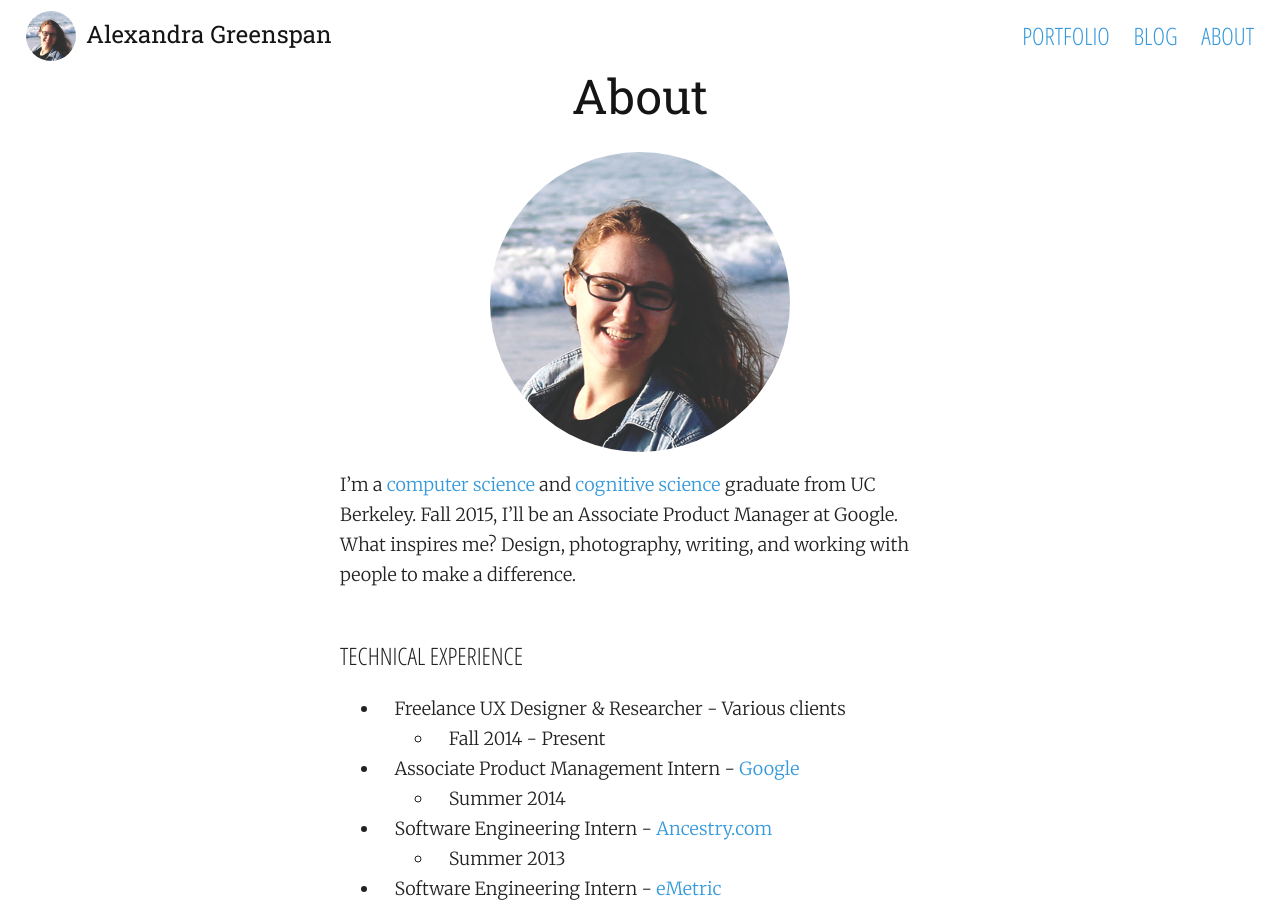
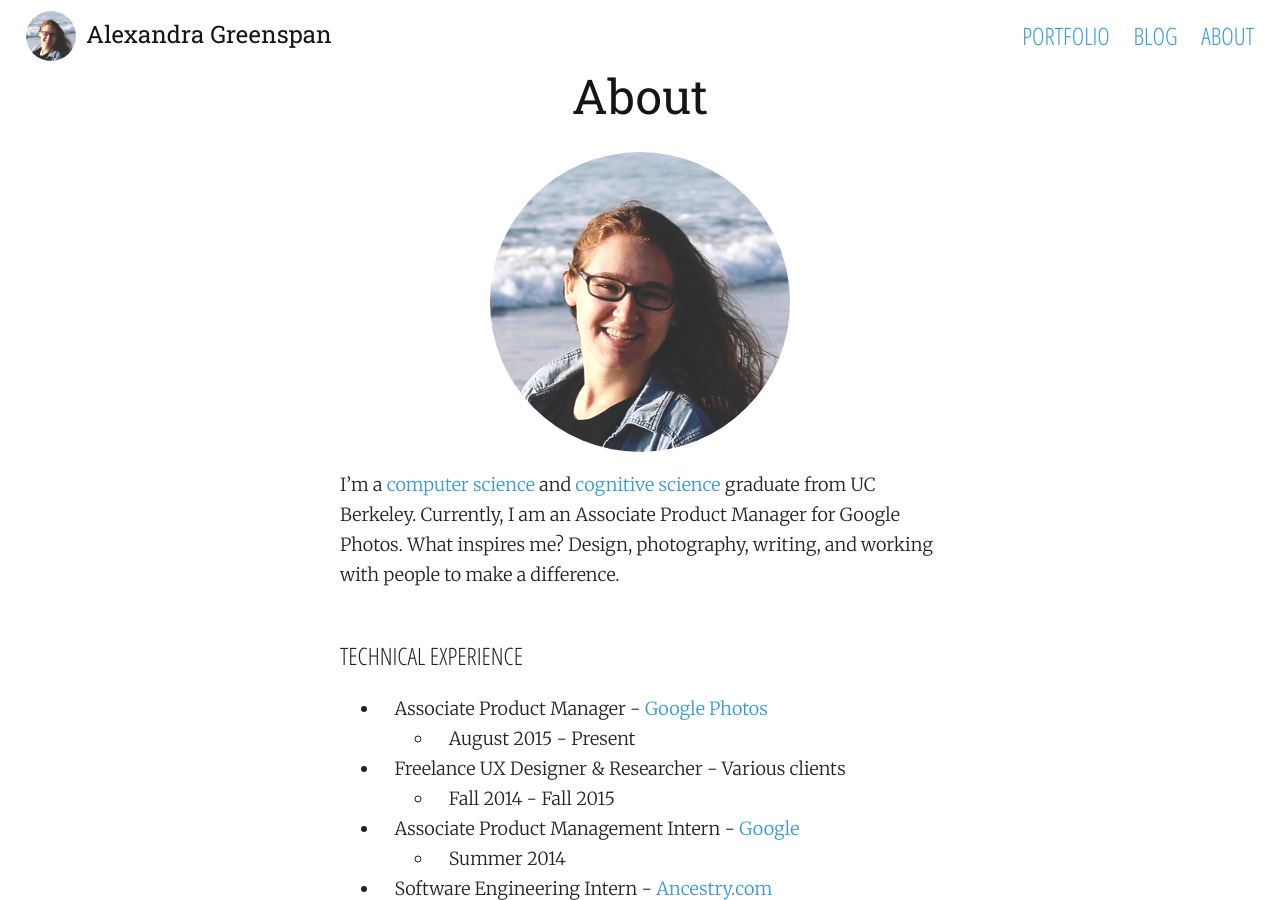
Before and after one commit to alexsg/alexsg, a Jekyll site: the page built from about.md, in a window 1280 px wide and 900 px high. Built offline with Jekyll 4.4.1, drawn with Linux system fonts in a browser that asks for light colours; nearby versions of some CDN libraries.

Commit message:
updated about

```diff
--- a/about.md
+++ b/about.md
@@ -6,11 +6,13 @@
 
 <div style="text-align: center;"><img style="width: 50%;height: 50%;border-radius: 50%;" src="/media/me.jpg" /></div>
 
-I’m a [computer science](http://www.eecs.berkeley.edu/) and [cognitive science](http://ugis.ls.berkeley.edu/cogsci/) graduate from UC Berkeley. Fall 2015, I’ll be an Associate Product Manager at Google. What inspires me? Design, photography, writing, and working with people to make a difference.
+I’m a [computer science](http://www.eecs.berkeley.edu/) and [cognitive science](http://ugis.ls.berkeley.edu/cogsci/) graduate from UC Berkeley. Currently, I am an Associate Product Manager for Google Photos. What inspires me? Design, photography, writing, and working with people to make a difference.
 
 ##Technical Experience
+* Associate Product Manager - [Google Photos](https://photos.google.com/)
+	* August 2015 - Present
 * Freelance UX Designer & Researcher - Various clients
-	* Fall 2014 - Present
+	* Fall 2014 - Fall 2015
 * Associate Product Management Intern - [Google](https://www.google.com/)
 	* Summer 2014
 * Software Engineering Intern - [Ancestry.com](http://blogs.ancestry.com/techroots/ancestry-com-great-summer-experience-for-sf-interns/)
```
